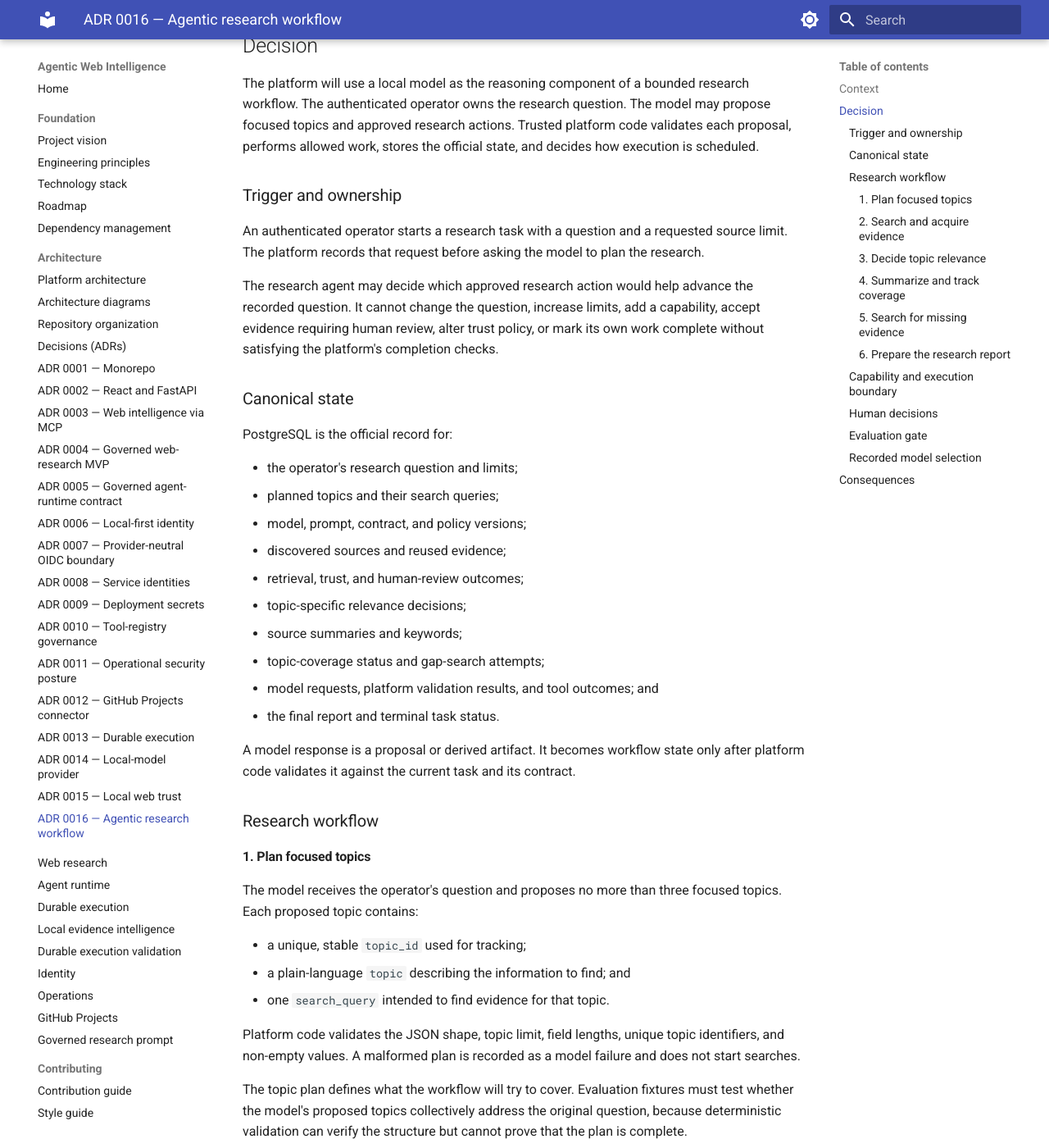
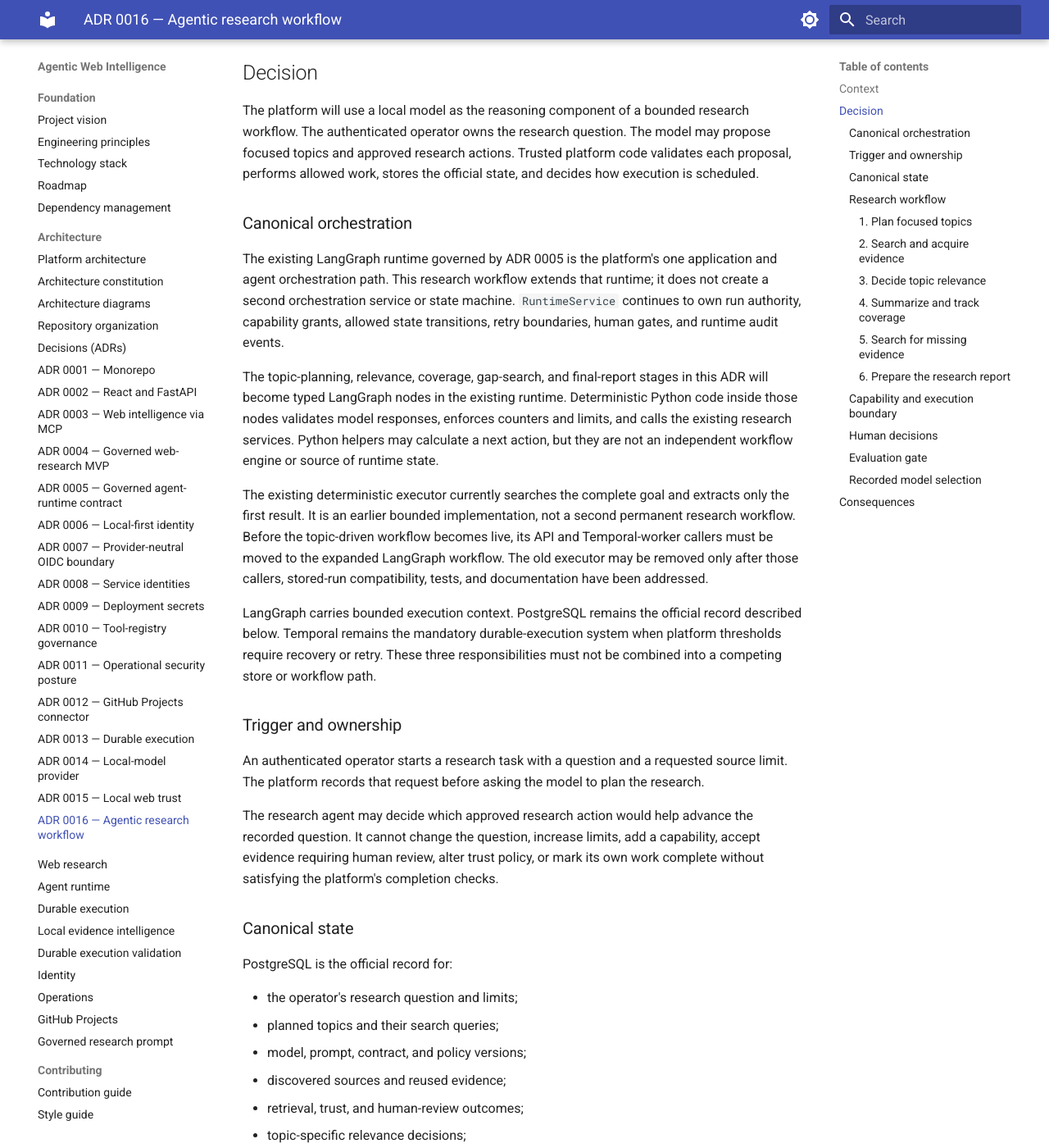
Before and after one commit to AIFORCE-CONSULTING/agentic-web-intelligence, an MkDocs documentation site: the page built from docs/adr/0016-governed-local-agent-capability-requests.md, in a window 1280 px wide and 1400 px high, scrolled down 983 px. Shown: the whole window at 82% size. Built offline with MkDocs 1.6.1 and Material for MkDocs 9.7.7, drawn with Linux system fonts in a browser that asks for light colours; some of the changed text lies outside the part shown.

Commit message:
Document canonical orchestration architecture

```diff
--- a/docs/adr/0016-governed-local-agent-capability-requests.md
+++ b/docs/adr/0016-governed-local-agent-capability-requests.md
@@ -3,6 +3,7 @@
 - Status: Accepted
 - Date: 2026-09-22
 - Model selection recorded: 2026-09-24
+- Canonical orchestration clarified: 2026-09-24
 
 ## Context
 
@@ -41,6 +42,33 @@
 model may propose focused topics and approved research actions. Trusted platform
 code validates each proposal, performs allowed work, stores the official state,
 and decides how execution is scheduled.
+
+### Canonical orchestration
+
+The existing LangGraph runtime governed by ADR 0005 is the platform's one
+application and agent orchestration path. This research workflow extends that
+runtime; it does not create a second orchestration service or state machine.
+`RuntimeService` continues to own run authority, capability grants, allowed
+state transitions, retry boundaries, human gates, and runtime audit events.
+
+The topic-planning, relevance, coverage, gap-search, and final-report stages in
+this ADR will become typed LangGraph nodes in the existing runtime. Deterministic
+Python code inside those nodes validates model responses, enforces counters and
+limits, and calls the existing research services. Python helpers may calculate
+a next action, but they are not an independent workflow engine or source of
+runtime state.
+
+The existing deterministic executor currently searches the complete goal and
+extracts only the first result. It is an earlier bounded implementation, not a
+second permanent research workflow. Before the topic-driven workflow becomes
+live, its API and Temporal-worker callers must be moved to the expanded
+LangGraph workflow. The old executor may be removed only after those callers,
+stored-run compatibility, tests, and documentation have been addressed.
+
+LangGraph carries bounded execution context. PostgreSQL remains the official
+record described below. Temporal remains the mandatory durable-execution system
+when platform thresholds require recovery or retry. These three responsibilities
+must not be combined into a competing store or workflow path.
 
 ### Trigger and ownership
 
--- a/mkdocs.yml
+++ b/mkdocs.yml
@@ -66,6 +66,7 @@
       - Dependency management: dependency-management.md
   - Architecture:
       - Platform architecture: architecture.md
+      - Architecture constitution: architecture-constitution.md
       - Architecture diagrams: diagrams/index.md
       - Repository organization: repositories.md
       - Decisions (ADRs): decisions.md
```
Also changed, not shown: AGENTS.md (+29 -2 lines), ROADMAP.md (+11 -9 lines), docs/architecture-constitution.md (added, +84 -0 lines).
